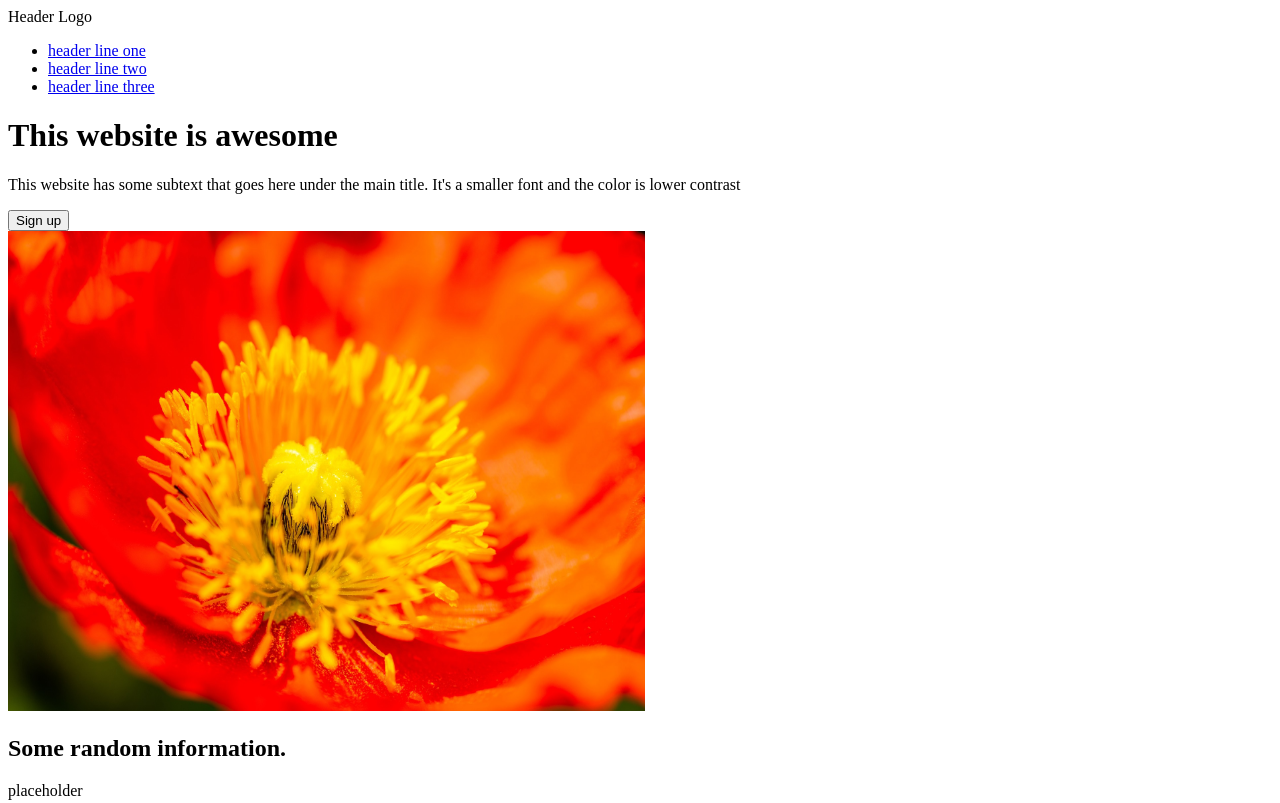
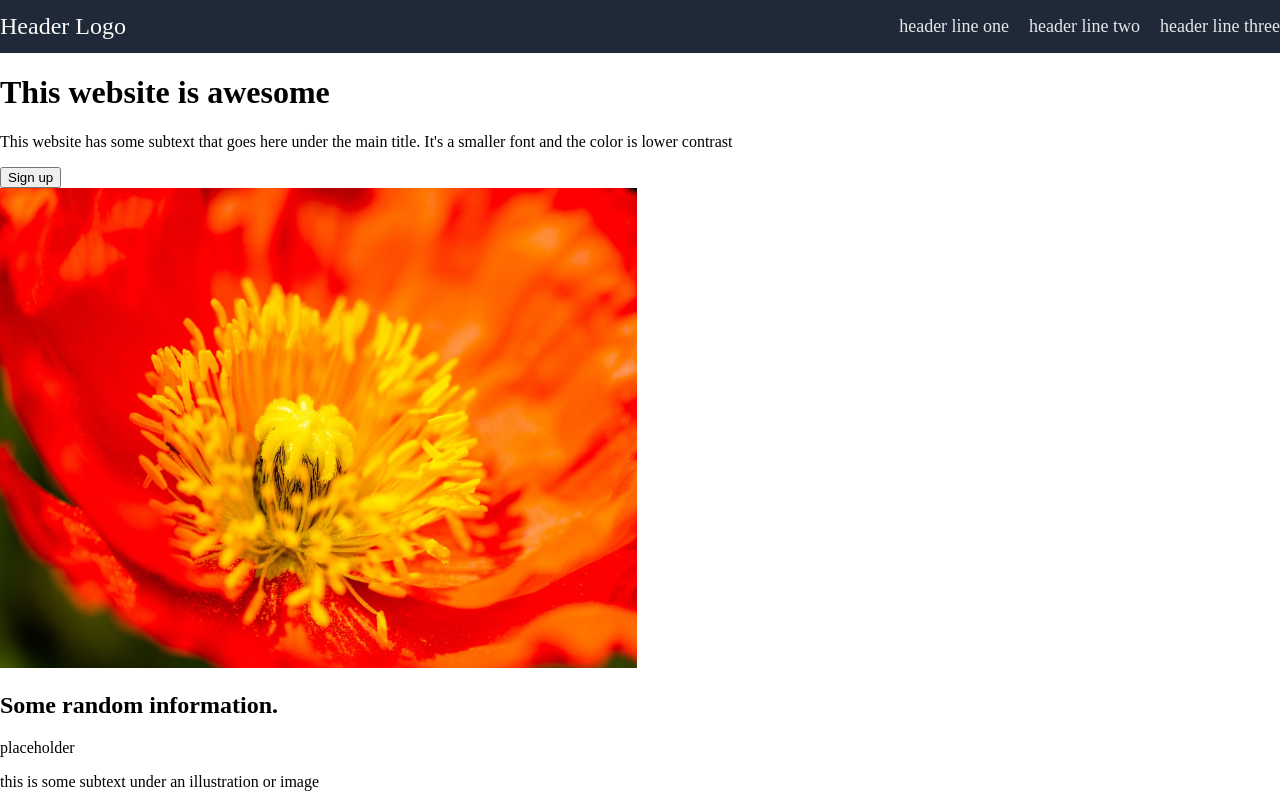
Before and after one commit to hpham474/odin-landing-page, a plain HTML site: page index.html in a window 1280 px wide. Shown: the top 803 px of the page. Drawn offline with Linux system fonts and the light colour scheme.

Commit message:
format header

```diff
--- a/index.html
+++ b/index.html
@@ -12,7 +12,7 @@
             <div class = "logo">
                 Header Logo
             </div>
-            <ul>
+            <ul class="header-links">
                 <li><a href="#">header line one</a></li>
                 <li><a href="#">header line two</a></li>
                 <li><a href="#">header line three</a></li>
--- a/style.css
+++ b/style.css
@@ -0,0 +1,28 @@
+body {
+    margin: 0;
+}
+
+.header {
+    display: flex;
+    background-color: #1F2937;
+    justify-content: space-between;
+    align-items: center;
+}
+
+.logo {
+    font-size: 24px;
+    color: #F9FAF8
+}
+
+a {
+    font-size: 18px;
+    color: #E5E7EB;
+    text-decoration: none;
+}
+
+.header-links {
+    gap: 20px;
+    display: flex;
+    padding: 0;
+    list-style-type: none;
+}
```
